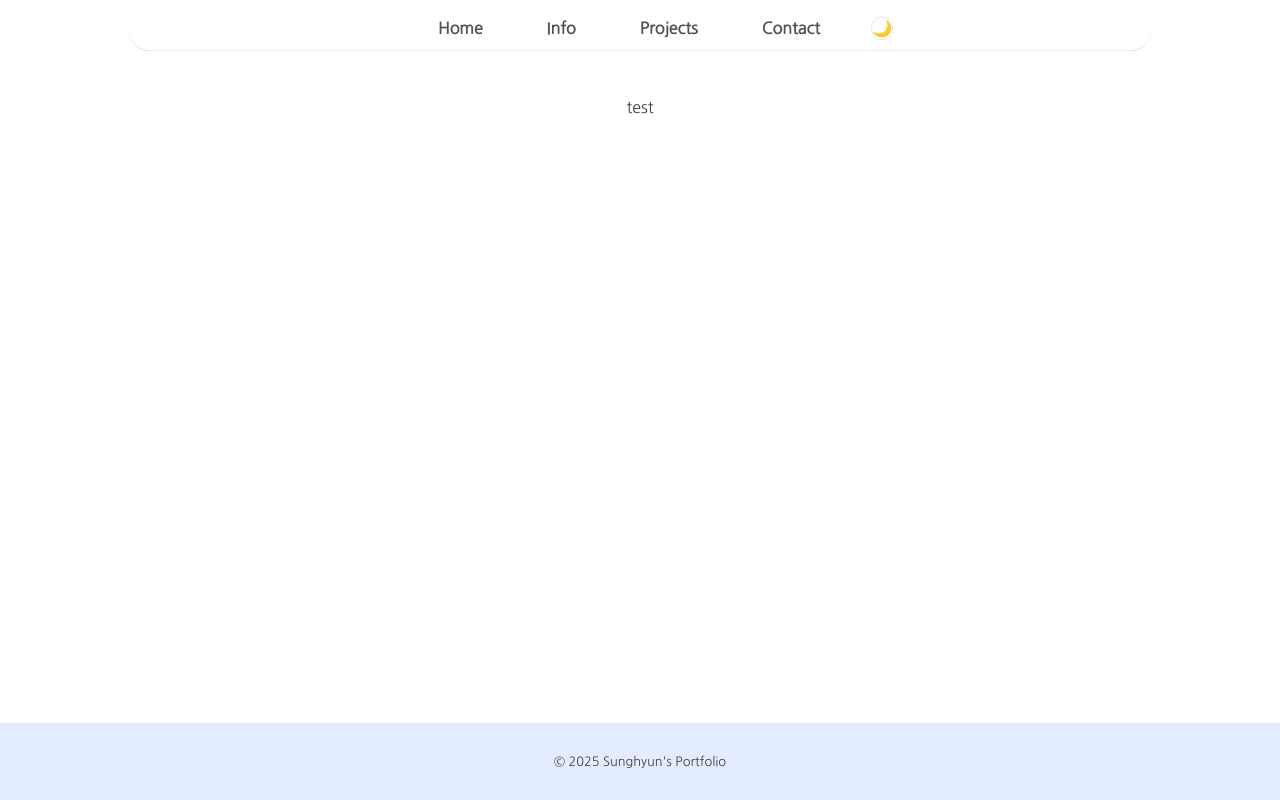
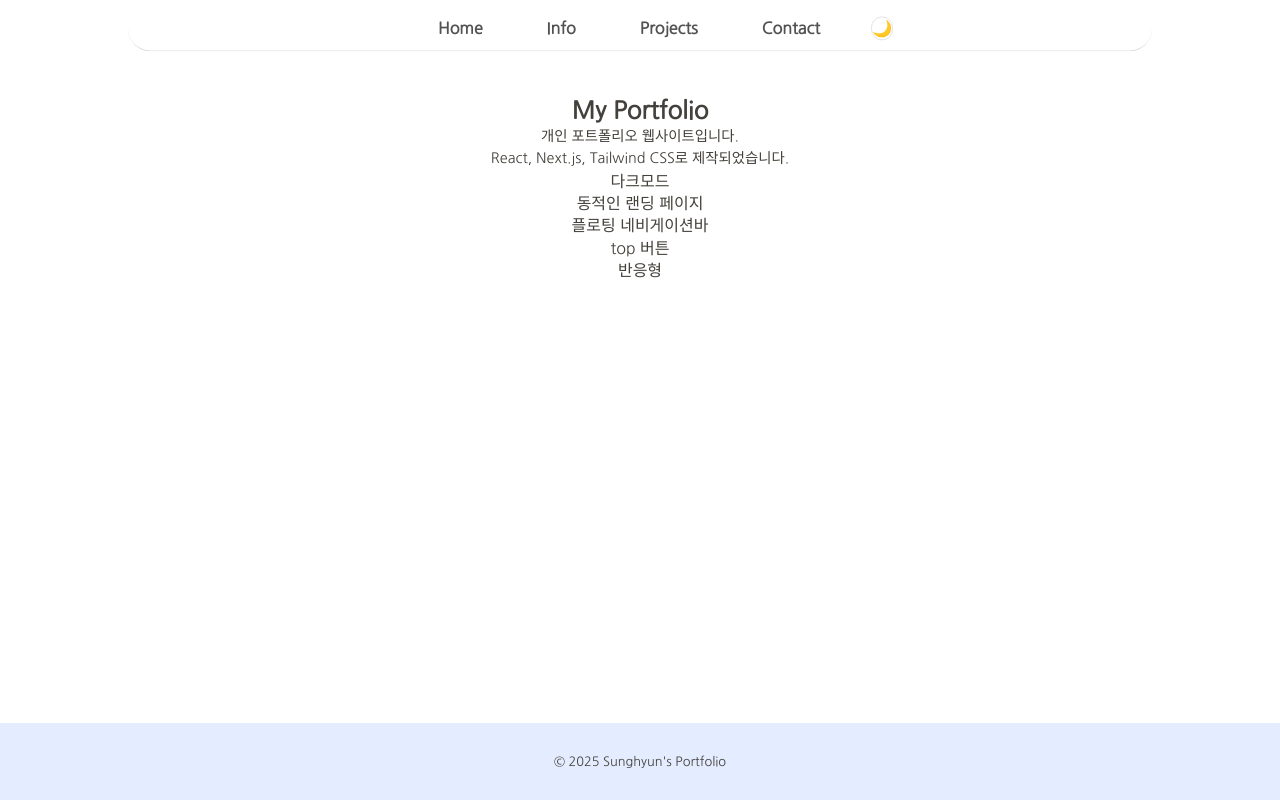
Before and after one commit to Iam-Sunghyun/my-portfolio, a Next.js app: page /projects/my-portfolio in a window 1280 px wide. Built offline with nearby package versions, Linux system fonts and the light colour scheme.

Commit message:
portfolio 페이지지 생성

```diff
--- a/app/projects/my-portfolio/page.tsx
+++ b/app/projects/my-portfolio/page.tsx
@@ -1,5 +1,19 @@
 function Page() {
-  return <div className="h-full">test</div>;
+  return (
+    <div className="h-full">
+      <h1 className="text-3xl font-bold">My Portfolio</h1>
+      <p className="text-lg">개인 포트폴리오 웹사이트입니다.</p>
+      <p className="text-lg">React, Next.js, Tailwind CSS로 제작되었습니다.</p>
+
+      <ul>
+        <li>다크모드</li>
+        <li>동적인 랜딩 페이지</li>
+        <li>플로팅 네비게이션바</li>
+        <li>top 버튼</li>
+        <li>반응형</li>
+      </ul>
+    </div>
+  );
 }
 
 export default Page;
```
